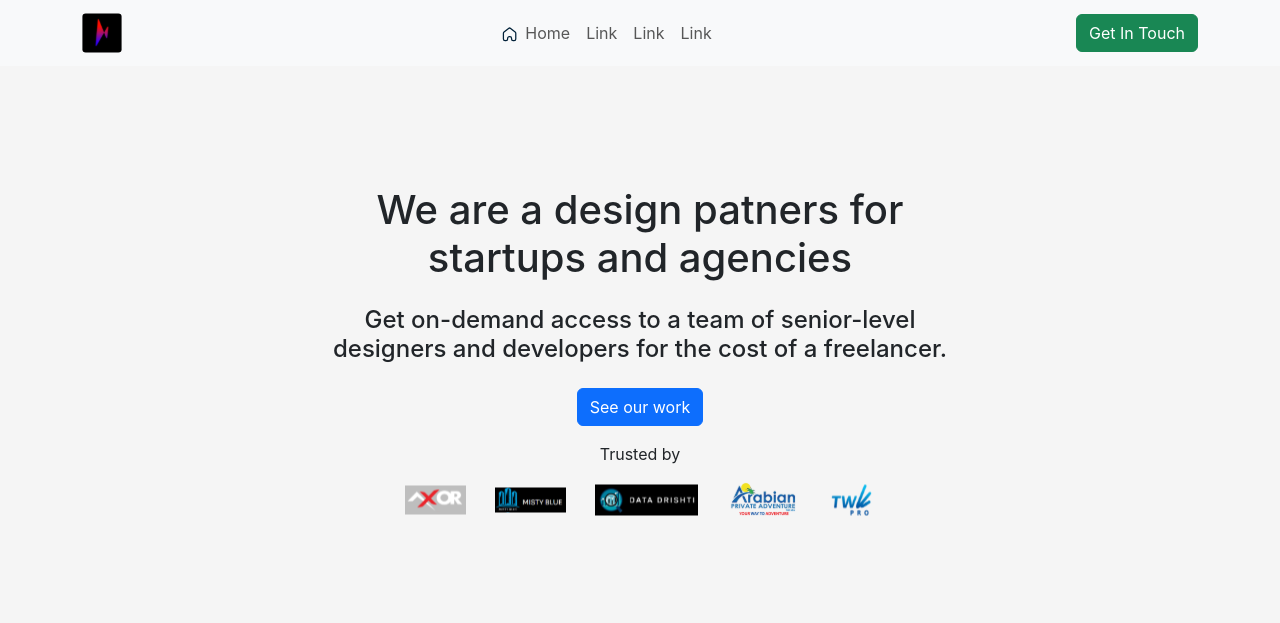
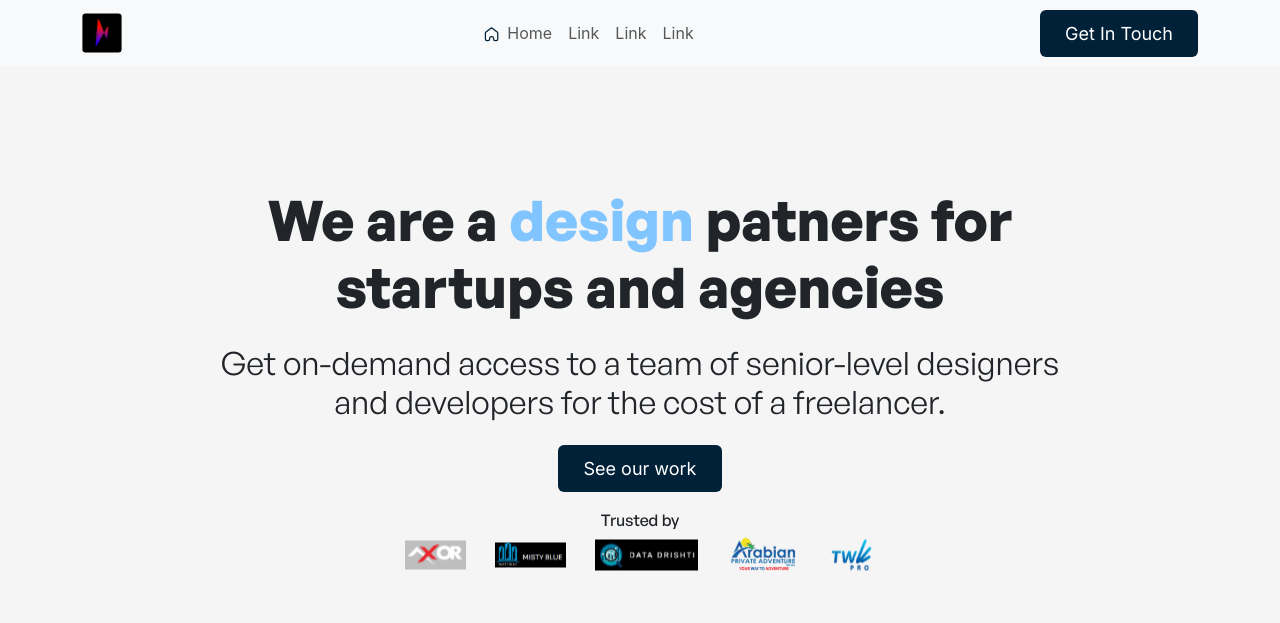
Before and after one commit to VBsaini/NexusKraft, a React (Create React App) app: page / in a window 1280 px wide. Shown: the top 623 px of the page. Built offline with nearby package versions, Linux system fonts and the light colour scheme.

Commit message:
finalize hero latestprojects and home image sections

```diff
--- /dev/null
+++ b/src/components/common/Navbar.css
@@ -0,0 +1,12 @@
+.NavbarGITBtn {
+  background-color: #012138;
+  font-family: "inter", sans-serif;
+  font-size: 18px;
+  transition: all 0.2s;
+  font-weight: 400;
+  padding: 10px 25px;
+  border: 0;
+}
+.NavbarGITBtn:hover {
+  background-color: #033e67;
+}
--- a/src/components/common/Navbar.js
+++ b/src/components/common/Navbar.js
@@ -3,6 +3,7 @@ import Navbar from "react-bootstrap/Navbar";
 import Nav from "react-bootstrap/Nav";
 import Button from "react-bootstrap/Button";
 import navIcon from "../../assets/NavIcon.svg";
+import "./Navbar.css";
 
 import homeNavIcon from "../../assets/nav icon.svg";
 // import navIcon from "../../assets/NavIcon.svg";
@@ -40,7 +41,9 @@ function BrandExample() {
               <Nav.Link href="#">Link</Nav.Link>
               <Nav.Link href="#">Link</Nav.Link>
             </Nav>
-            <Button variant="success">Get In Touch</Button>
+            <Button variant="success" className="NavbarGITBtn">
+              Get In Touch
+            </Button>
           </Navbar.Collapse>
         </Container>
       </Navbar>
--- a/src/components/hooks/ProjectCard/ProjectCard.js
+++ b/src/components/hooks/ProjectCard/ProjectCard.js
@@ -8,7 +8,7 @@ import "./ProjectCard.css";
 function ProjectCard(props) {
   let { name, link, image } = props;
   return (
-    <Card style={{ width: "20rem", border: "0" }}>
+    <Card style={{ border: "0" }}>
       <Card.Img style={{ borderRadius: "20px" }} variant="top" src={image} />
       <Card.Body className="p-0 m-2">
         <Stack direction="horizontal">
--- a/src/components/pages/HeroSection/HeroSection.css
+++ b/src/components/pages/HeroSection/HeroSection.css
@@ -1,5 +1,35 @@
 .HeroStack {
   margin: 120px auto;
   margin-bottom: 30px;
-  width: 50vw;
+  width: 70vw;
 }
+.design {
+  color: #80c5ff;
+}
+.HeroStack h1 {
+  font-family: "GeneralSans-Bold";
+  font-weight: 900;
+  font-size: 56px;
+}
+.HeroStack h4 {
+  font-family: "GeneralSans-Regular";
+  font-weight: 200;
+  font-size: 32px;
+}
+.HeroStack button {
+  background-color: #012138;
+  font-family: "inter", sans-serif;
+  font-size: 18px;
+  transition: all 0.2s;
+  font-weight: 400;
+  padding: 10px 25px;
+  border: 0;
+}
+.HeroStack button:hover {
+  background-color: #033e67;
+}
+.trusted {
+  font-family: "GeneralSans-Medium";
+  font-size: 16px;
+  margin-bottom: 5px;
+}
--- a/src/components/pages/HeroSection/HeroSection.js
+++ b/src/components/pages/HeroSection/HeroSection.js
@@ -20,7 +20,7 @@ function HeroSection() {
           <Button>See our work</Button>
         </div>
         <div>
-          <p>Trusted by</p>
+          <p className="trusted">Trusted by</p>
           <img src={Frame} />
         </div>
       </Stack>
--- a/src/components/pages/HomeImages/HomeImages.css
+++ b/src/components/pages/HomeImages/HomeImages.css
@@ -1,6 +1,7 @@
 .FrameImg {
   width: 100%;
-  margin: 15% 0;
+  margin: 40px 0;
+  margin-bottom: 0;
 }
 .FrameImgContainer {
   overflow: hidden;
--- a/src/components/pages/projects/LatestProjects.css
+++ b/src/components/pages/projects/LatestProjects.css
@@ -1,5 +1,5 @@
 .projectContainer {
-  width: max-content;
+  width: 60vw;
   border-radius: 10px;
   margin: auto;
   background-color: white;
@@ -10,3 +10,10 @@
 .projectContainer .Row:last-of-type {
   margin-bottom: 0px;
 }
+.projectMainContainer {
+  margin-top: -30px;
+}
+.projectMainContainer h2 {
+  font-family: "GeneralSans-SemiBold";
+  font-size: 40px;
+}
```
Also changed, not shown: src/components/pages/projects/LatestProjects.js.
